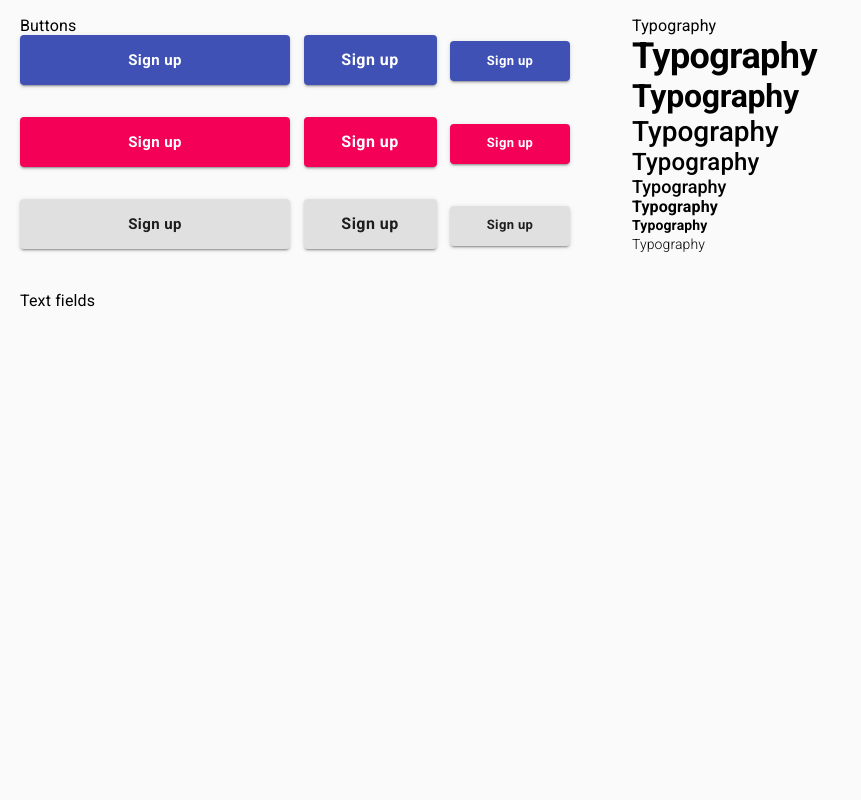
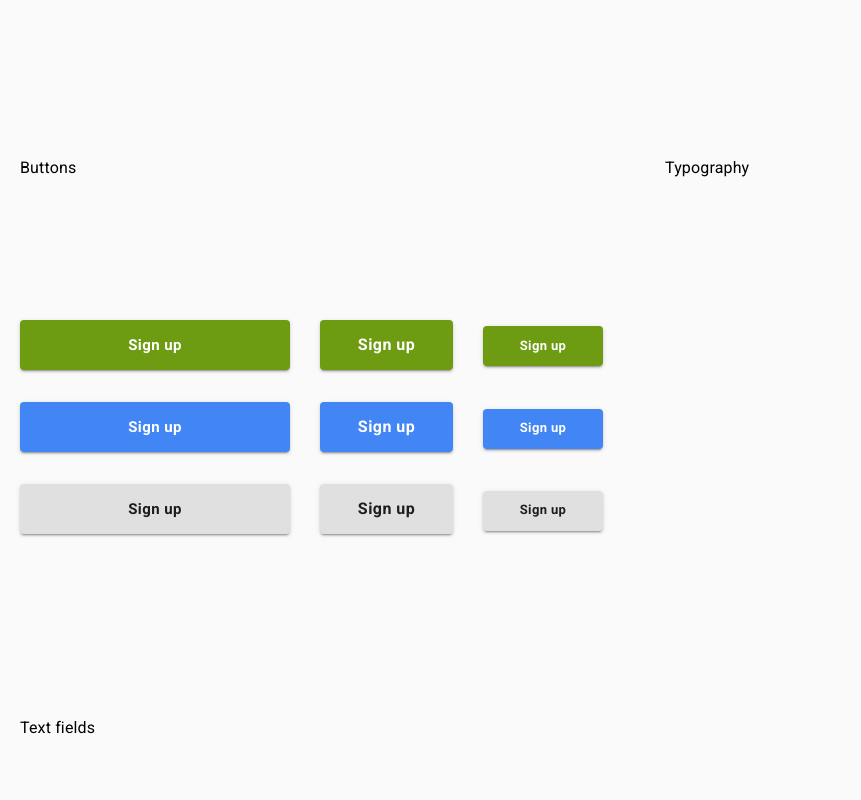
Before and after one commit to Sleepy-girl/test_voypost_fullstack, a React (Create React App) app: page /story-book in a window 1280 px wide. Shown: the top 800 px of the page, without its empty margins (0-861 px from the left). Built offline with nearby package versions, Linux system fonts and the light colour scheme.

Commit message:
layout first-part

```diff
--- a/src/common/theme/theme.tsx
+++ b/src/common/theme/theme.tsx
@@ -1,22 +1,31 @@
 import { createMuiTheme } from "@material-ui/core";
 
 const colors = {
+  primary: '#6D9B12',
+  secondary: '#4285F4',
+  error: '#FF0000',
   black: '#000000',
-  error: '#FF0000',
-  primary: '#6D9B12',
-  secondary: '#4285F4'
 }
 
 // const defaultTheme = createMuiTheme();
 
 const theme = createMuiTheme({
+  palette: {
+    primary: {
+      main: colors.primary
+    },
+    secondary: {
+      main:  colors.secondary
+    },
+  },
+
   overrides:{
     MuiButton: {
       root: {
           width: 133,
           height: 50,
+          fontSize: 16,
           fontWeight: 900,
-          fontSize: 16
       },
       sizeLarge: {
         width: 270,
@@ -34,53 +43,54 @@ const theme = createMuiTheme({
     MuiTypography: {
       root: {
         color: colors.black,
-        width: "550px",
+        width: 550,
+        display: "block",
       },
 
       h1: {
-        fontSize: '36px',
+        fontSize: 36,
         fontWeight: 900,
-        lineHeight: "42px",
+        lineHeight: 42,
         // colorPrimary: colors.black,
       },
       h2: {
-        fontSize: '32px',
+        fontSize: 32,
         fontWeight: 700,
-        lineHeight: "38px",
+        lineHeight: 38,
       },
       h3: {
-        fontSize: '28px',
+        fontSize: 28,
         fontWeight: 500,
-        lineHeight: "33px",
+        lineHeight: 33,
       },
       h4: {
-        fontSize: '24px',
+        fontSize: 24,
         fontWeight: 500,
-        lineHeight: "28px",
+        lineHeight: 28,
       },
       h5: {
-        fontSize: '18px',
+        fontSize: 18,
         fontWeight: 500,
-        lineHeight: "21px",
+        lineHeight: 21,
       },
       h6: {
-        fontSize: '16px',
+        fontSize: 16,
         fontWeight: 700,
-        lineHeight: "19px",
+        lineHeight: 19,
       },
       subtitle1: {
-        fontSize: '14px',
+        fontSize: 14,
         fontWeight: 700,
-        lineHeight: "19px",
+        lineHeight: 19,
       },
       subtitle2: {
-        fontSize: '14px',
+        fontSize: 14,
         fontWeight: 300,
-        lineHeight: "19px",
+        lineHeight: 19,
       },
       body1: {
-        fontSize: '16px',
-        lineHeight: "19px",
+        fontSize: 16,
+        lineHeight: 19,
       }
     },
     MuiSelect:{
--- a/src/pages/StoryBook.js
+++ b/src/pages/StoryBook.js
@@ -2,20 +2,22 @@ import Box from '../components/materialsComponents/Box';
 import TypographyComponent from '../components/materialsComponents/Typography';
 import ButtonComponent from '../components/materialsComponents/Button';
 import { typographyParams, buttonsParams } from './params';
+import { Grid } from '@material-ui/core';
 
 function StoryBook() {
   return (
     <Box pt={2} px={2.5} display="flex">
-      <Box mr={7.75}>
-        <Box mb={5.25}>
+      <Box>
+        <Box mr={7.75} mb={5.25}>
           <TypographyComponent variant="body1" display="inline-block">
             Buttons
           </TypographyComponent>
           <Box
             // display="flex"
+            // flexWrap="wrap"
+            // direction="column"
             // justifyContent="space-between"
-            // alignItems=""
-            flexWrap="wrap"
+            width={583}
             minHeight={214}
           >
             <Box
@@ -54,6 +56,7 @@ function StoryBook() {
               display="flex"
               justifyContent="space-between"
               alignItems="baseline"
+              mb={4}
             >
               {buttonsParams.map(button => (
                 <ButtonComponent variant="contained" size={button}>
```
